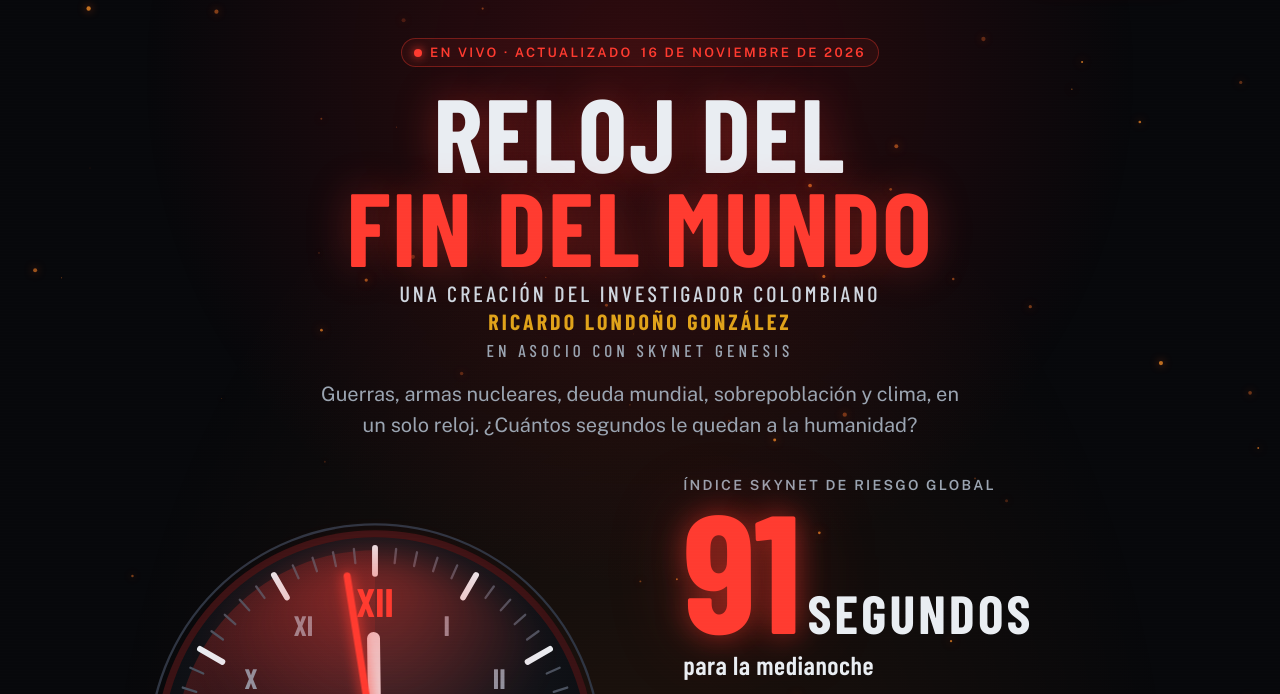
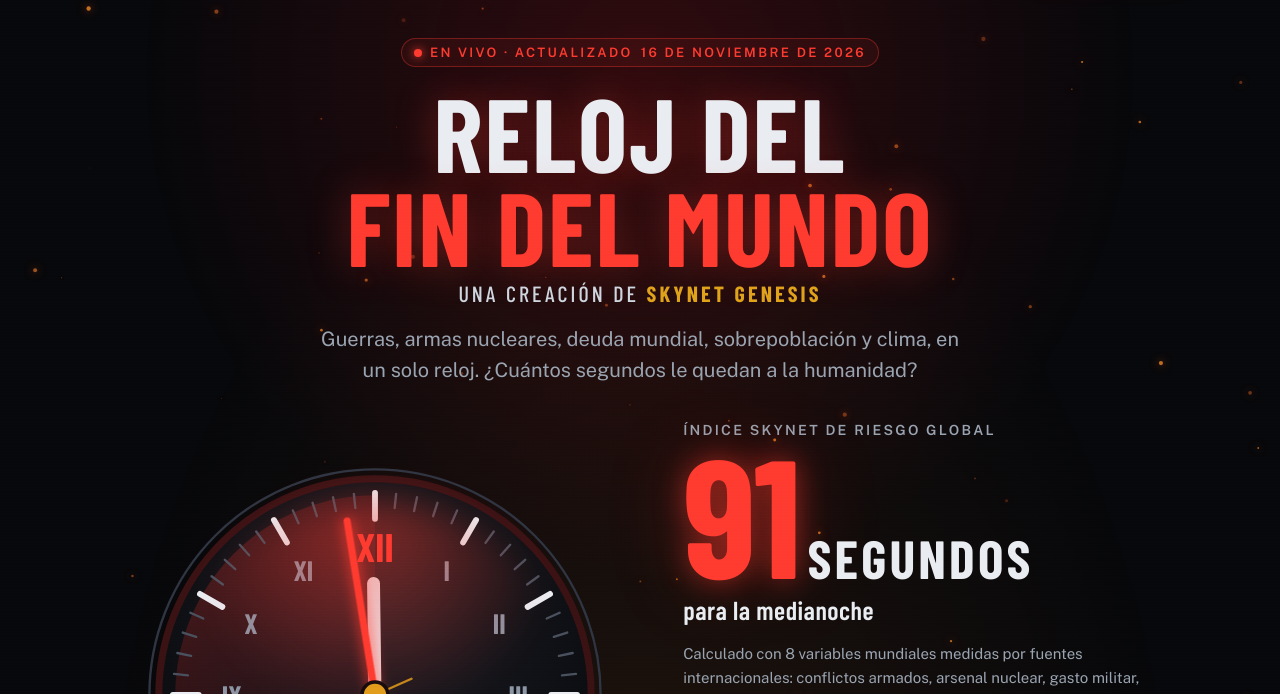
Before and after one commit to RL-rikardolondono/observatorio, a plain HTML site: page index.html in a window 1280 px wide. Shown: the part 69-763 px from the top of the page. Drawn offline with nearby package versions, Linux system fonts and the light colour scheme; a web font is replaced by a local one.

Commit message:
Add files via upload

```diff
--- a/index.html
+++ b/index.html
@@ -191,7 +191,7 @@ footer a{color:var(--soft)}
   <section class="hero" style="padding-bottom:20px">
     <span class="kicker"><i></i> En vivo · Actualizado <span id="hoy"></span></span>
     <h1>Reloj del<em>Fin del Mundo</em></h1>
-    <p class="credit">Una creación del investigador colombiano<br><b>Ricardo Londoño González</b><br><span>en asocio con SkyNet Genesis</span></p>
+    <p class="credit">Una creación de <b>SkyNet Genesis</b></p>
     <p class="sub">Guerras, armas nucleares, deuda mundial, sobrepoblación y clima, en un solo reloj. ¿Cuántos segundos le quedan a la humanidad?</p>
 
     <div class="clockzone">
```
